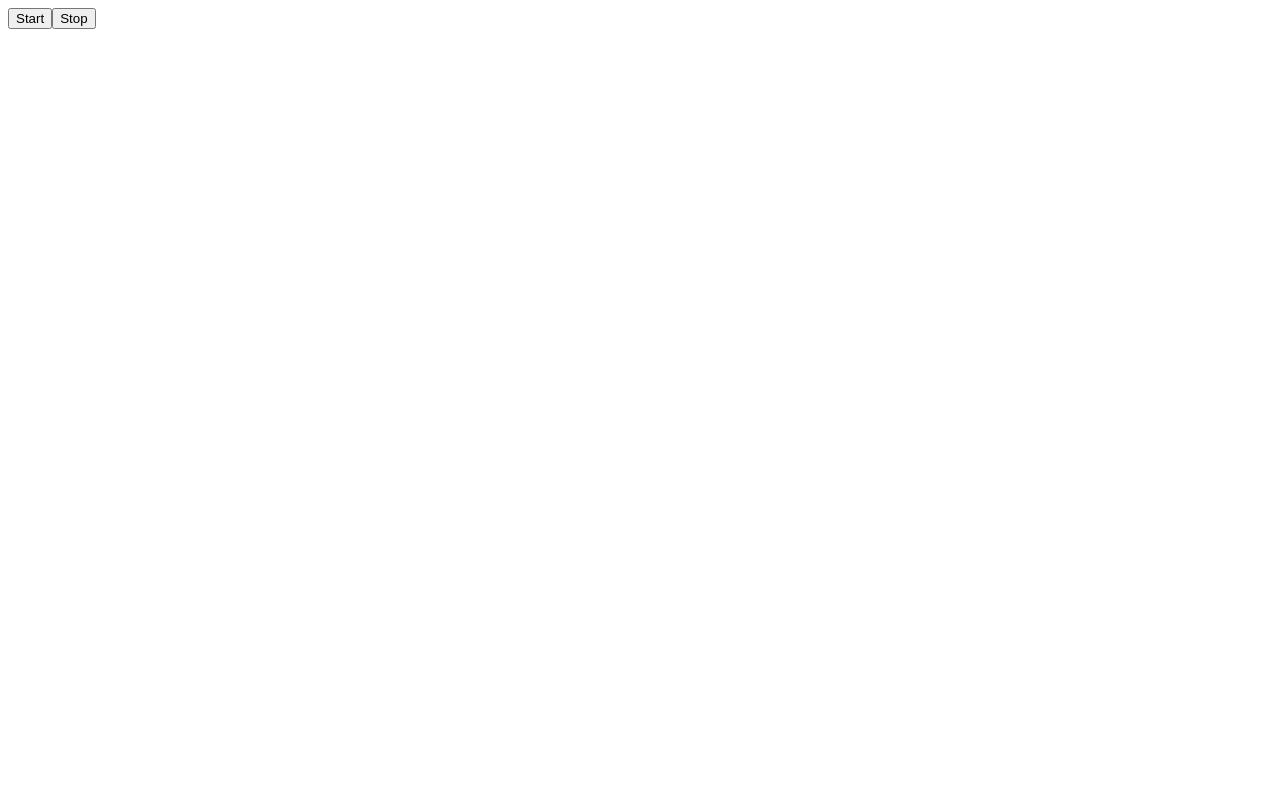
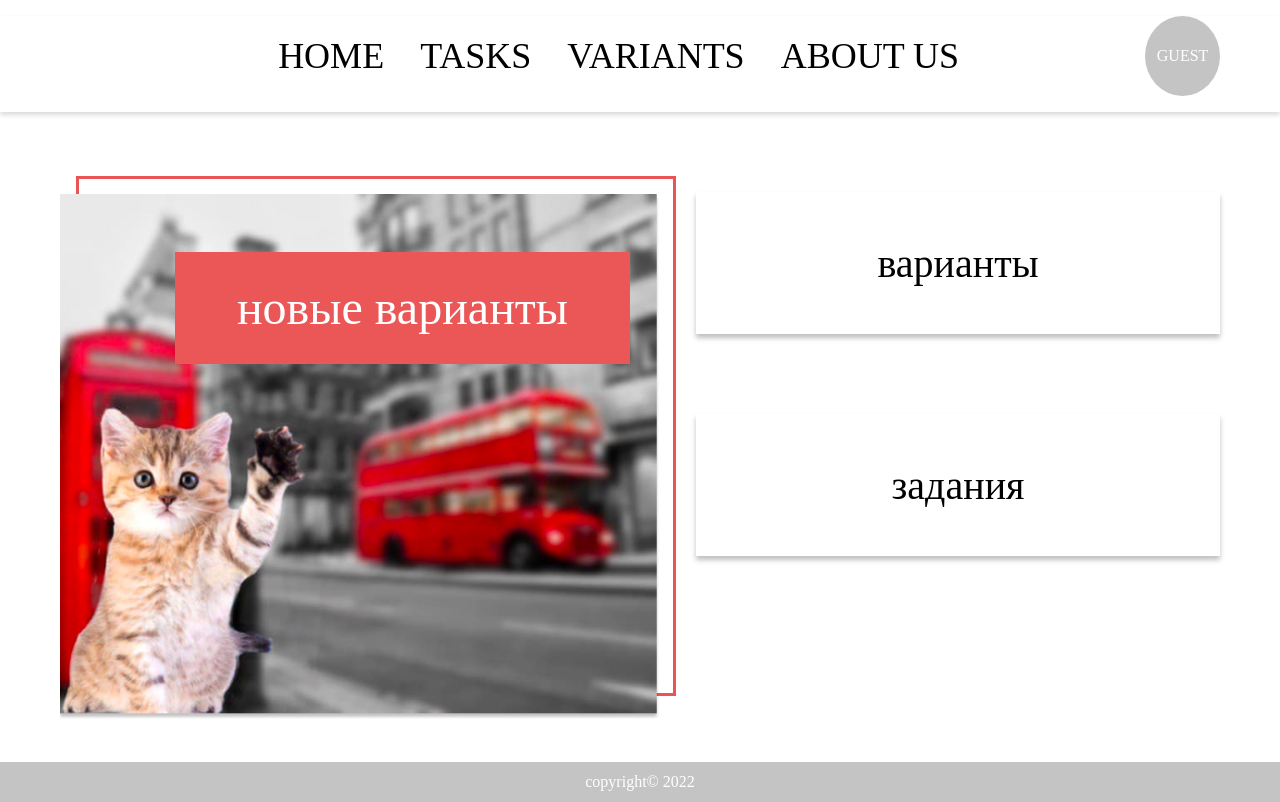
Before and after one commit to datsiii/engexam, a Flask app: page / in a window 1280 px wide. Before the commit the page is almost empty. Before the commit the page ends 29 px from the top, so only its background shows below. Run offline with Flask 2, Linux system fonts and the light colour scheme; parts of the project's set-up code (start-up, migrations or seed data) failed here and were passed over.

Commit message:
Added task. Added task.html

```diff
--- a/src/app.py
+++ b/src/app.py
@@ -11,6 +11,11 @@ app = Flask(__name__)
 @app.route("/")
 def index():
     return render_template('index.html')
+
+
+@app.route("/task/")
+def task():
+    return render_template('task.html')
 
 
 @app.route('/voice', methods=['POST'])
--- /dev/null
+++ b/src/static/styles.css
@@ -0,0 +1,197 @@
+body, html, menu, article  {
+    width: auto;
+    height: auto;
+    margin: 0;
+    padding: 0;
+}
+button {
+    margin: 0;
+    padding: 0;
+    border: none;
+    background: none;
+}
+
+.container {
+    width: 100%;
+    margin: 0 auto;
+    padding: 16px 0 0 0;
+    text-align: center;
+}
+
+.header {
+    width: 100%;
+    padding-bottom: 16px;
+    box-shadow: 0px 3px 5px rgba(0, 0, 0, 0.15);
+}
+
+.headerContainer {
+    display: flex;
+    max-width: 1160px;
+    width: 100%;
+    padding: 0 20px;
+    margin: 0 auto;
+    justify-content: center;
+    align-items: center;
+}
+
+.menu {
+    width: 100%;
+}
+
+.menuItem a{
+    color: #000000;
+    outline: none;
+    text-decoration: none;
+ }
+
+.menuItem a:hover {
+    text-decoration: underline;
+}
+
+.menuItem {
+    padding-left: 32px;
+    font-weight: 300;
+    font-size: 36px;
+}
+
+.account {
+    display: flex;
+    justify-content: center;
+    align-items: center;
+    width: 80px;
+    height: 80px;
+    border-radius: 50%;
+    background-color: #C4C4C4;
+    color: #ffffff
+}
+
+.wrapper {
+    padding: 80px 20px 0 20px;
+    max-width: 1160px;
+    width: 100%;
+    margin: 0 auto;
+}
+
+.main {
+    display: flex;
+    flex-direction: row;
+    justify-content: space-between;
+}
+
+.leftSide {
+    position: relative;
+    left: 0;
+    width: 600px;
+    height: 530px;
+}
+
+.leftSide:before {
+    content: '';
+    display: block;
+    position: absolute;
+    top: 0;
+    left: 0;
+    width: 100%;
+    height: 100%;
+    background: content-box url('../static/images/image1.png') no-repeat 50% 50%;
+    background-size: contain;
+    z-index: 2;
+}
+
+.leftSide:after {
+    content: '';
+    display: block;
+    position: absolute;
+    top: -16px;
+    right: -16px;
+    width: 594px;
+    height: 514px;
+    border: 3px solid #EA5454;
+    z-index: 1;
+}
+
+.title {
+    position: absolute;
+    top: 60px;
+    right: 30px;
+    width: 455px;
+    height: 112px;
+    background-color: #EB5757;
+    color: #ffffff;
+    font-weight: 500;
+    font-size: 48px;
+    line-height: 112px;
+    z-index: 3;
+}
+
+.button {
+    display: flex;
+    justify-content: center;
+    align-items: center;
+    width: 524px;
+    height: 142px;
+    box-shadow: 0px 4px 5px rgba(0, 0, 0, 0.25);
+    color: #000000;
+    font-size: 40px;
+    margin-bottom: 80px;
+    outline: none;
+    text-decoration: none;
+}
+.button:hover {
+    background: rgba(0, 0, 0, 0.03);
+    box-shadow: 0px 5px 6px rgba(0, 0, 0, 0.55);
+}
+
+.footer {
+    margin-top: 40px;
+    background: #C4C4C4;
+    color: #ffffff;
+    text-align: center;
+    line-height: 40px;
+    height: 40px;
+}
+
+.article {
+    width: 50%;
+    text-align: left;
+    font-size: 24px;
+    line-height: 1.4em;
+}
+
+.articleTitle {
+    font-size: 36px;
+    line-height: 49px;
+}
+
+.answer {
+    width: 50%;
+    font-size: 24px;
+    line-height: 1.4em;
+}
+
+.recordButton {
+    position: relative;
+    width: 234px;
+    height: 86px;
+    background: #EB5757;
+    color: #ffffff;
+    margin: 0 auto;
+    font-style: normal;
+    font-weight: 500;
+    font-size: 36px;
+    line-height: 86px;
+    cursor: pointer;
+}
+
+.recordButton.buttonClicked:after {
+    content: '';
+    display: block;
+    position: absolute;
+    top: 30px;
+    right: -56px;
+    width: 22px;
+    height: 22px;
+    background: #EB5757;
+    border: 4px solid rgba(235, 87, 87, 0.5);
+    border-radius: 50%;
+}
--- a/src/static/voice.js
+++ b/src/static/voice.js
@@ -1,26 +1,36 @@
 const URL = '/voice';
-let div = document.createElement('div');
-div.id = 'messages';
-let start = document.createElement('button');
-start.id = 'start';
-start.innerHTML = 'Start';
-let stop = document.createElement('button');
-stop.id = 'stop';
-stop.innerHTML = 'Stop';
-let control = document.createElement('div');
-control.id = 'control';
+let isRecord = false;
+//let div = document.createElement('div');
+//div.id = 'messages';
+//let start = document.createElement('button');
+//start.id = 'start';
+//start.innerHTML = 'Start';
+//let stop = document.createElement('button');
+//stop.id = 'stop';
+//stop.innerHTML = 'Stop';
+//let control = document.createElement('div');
+//control.id = 'control';
 
-document.body.appendChild(div);
-document.body.appendChild(start);
-document.body.appendChild(stop);
-document.body.appendChild(control);
+//document.body.appendChild(div);
+//document.body.appendChild(start);
+//document.body.appendChild(stop);
+//document.body.appendChild(control);
 navigator.mediaDevices.getUserMedia({ audio: true})
     .then(stream => {
         const mediaRecorder = new MediaRecorder(stream);
+        const recordButton = document.querySelector('.recordButton')
 
-        document.querySelector('#start').addEventListener('click', function(){
-            document.querySelector('#control').innerHTML = 'Recording...';
-            mediaRecorder.start();
+        document.querySelector('#record').addEventListener('click', function(){
+            if(!isRecord) {
+                recordButton.classList.add('buttonClicked')
+                document.querySelector('#control').innerHTML = 'Recording...';
+                mediaRecorder.start();
+                isRecord = true
+            } else {
+                recordButton.classList.remove('buttonClicked')
+                mediaRecorder.stop();
+                isRecord = false
+            }
         });
         let audioChunks = [];
         mediaRecorder.addEventListener("dataavailable",function(event) {
@@ -28,9 +38,9 @@ navigator.mediaDevices.getUserMedia({ audio: true})
             audioChunks.push(event.data);
         });
 
-        document.querySelector('#stop').addEventListener('click', function(){
-            mediaRecorder.stop();
-        });
+//        document.querySelector('#stop').addEventListener('click', function(){
+//            mediaRecorder.stop();
+//        });
 
         mediaRecorder.addEventListener("stop", function() {
             const audioBlob = new Blob(audioChunks, {
@@ -60,7 +70,7 @@ async function sendVoice(form) {
         response.data.forEach(element => {
             message = document.createElement('p')
             message.innerHTML = element.text
-            document.querySelector('#messages').appendChild(message)
+            document.querySelector('#answer').appendChild(message)
         })
 
         document.querySelector('#control').innerHTML = ""
--- a/src/templates/index.html
+++ b/src/templates/index.html
@@ -2,8 +2,33 @@
 <head>
     <meta charset="UTF-8">
     <title>Voice comments</title>
+    <link rel="stylesheet" href="../static/styles.css">
 </head>
 <body>
-    <script src="static/voice.js"></script>
+    <div class="container">
+        <header class="header">
+            <div class="headerContainer">
+                <menu class="menu">
+                    <menuitem class="menuItem"><a href="/">HOME</a></menuitem>
+                    <menuitem class="menuItem"><a href="/task/">TASKS</a></menuitem>
+                    <menuitem class="menuItem">VARIANTS</menuitem>
+                    <menuitem class="menuItem">ABOUT US</menuitem>
+                </menu>
+                <div class="account">GUEST</div>
+            </div>
+        </header>
+        <div class="wrapper">
+            <main class="main">
+                <div class="leftSide">
+                    <div class="title">новые варианты</div>
+                </div>
+                <div class="rightSide">
+                    <div class="button">варианты</div>
+                    <a  href="/task/" class="button">задания</a>
+                </div>
+            </main>
+        </div>
+        <footer class="footer">copyright© 2022</footer>
+    </div>
 </body>
 </html>
```
Also changed, not shown: src/templates/task.html (added, +42 -0 lines), src/static/images/image1.png (added), src/static/images/image2.JPG (added), src/static/images/image3.jpg (added).
